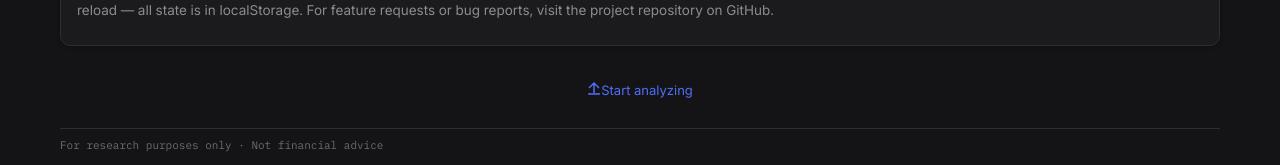
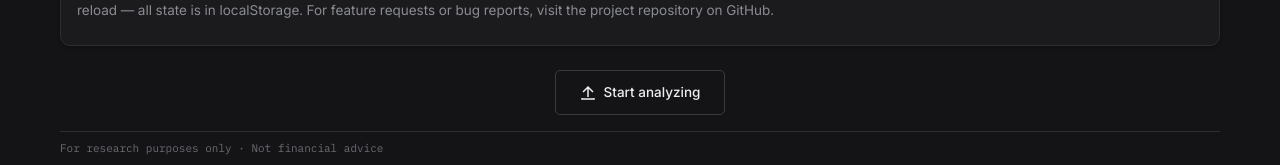
Before and after one commit to manonamission9x/fundalyst-, a Next.js app: page /about in a window 1280 px wide. Shown: the part 959-1124 px from the top of the page. Built offline with nearby package versions, Linux system fonts and the light colour scheme.

Commit message:
Final cleanup: remove unused import, about page CTA inline style
- Removed unused METRIC_LIBRARY import from SpreadsheetInput
- Replaced last inline style on about page CTA button with .about-cta-btn CSS class
- about page now has zero inline styles — all use CSS utility classes

```diff
--- a/src/app/about/page.tsx
+++ b/src/app/about/page.tsx
@@ -125,9 +125,9 @@ export default function AboutPage() {
 
       {/* CTA */}
       <div className="mt-6 text-center">
-        <Link href="/import" className="btn-primary" style={{ padding: '11px 24px', display: 'inline-flex', textDecoration: 'none', fontSize: 13 }}>
-          <svg width="14" height="14" viewBox="0 0 14 14" fill="none" stroke="currentColor" strokeWidth="1.5">
-            <path d="M7 2v10M2 7l5-5 5 5" /><path d="M2 12v1h10v-1" />
+        <Link href="/import" className="about-cta-btn">
+          <svg width="16" height="16" viewBox="0 0 16 16" fill="none" stroke="currentColor" strokeWidth="1.5">
+            <path d="M8 2v10M3 7l5-5 5 5" /><path d="M2 13v1h12v-1" />
           </svg>
           Start analyzing
         </Link>
--- a/src/app/globals.css
+++ b/src/app/globals.css
@@ -302,6 +302,9 @@ textarea.num-input { resize: vertical; min-height: 72px; line-height: 1.6; }
 .about-card-text { font-size: var(--text-sm); color: var(--text-tertiary); line-height: 1.6; }
 .about-methodology-list { margin: 0; padding-left: var(--space-4); }
 .about-methodology-list li { margin-bottom: var(--space-2); }
+.about-cta-btn { display: inline-flex; align-items: center; gap: 8px; padding: 11px 24px; font-size: var(--text-sm); font-weight: 500; color: var(--text); border: 1px solid var(--border-strong); border-radius: var(--radius-md); text-decoration: none; transition: all var(--transition); }
+.about-cta-btn:hover { border-color: var(--primary); color: var(--primary-hover); }
+.about-cta-btn svg { width: 16px; height: 16px; }
 
 .result-panel { margin-top: var(--space-4); }
 
--- a/src/components/input/SpreadsheetInput.tsx
+++ b/src/components/input/SpreadsheetInput.tsx
@@ -1,7 +1,7 @@
 'use client';
 
 import { useState, useCallback, useRef, useEffect, useMemo } from 'react';
-import { METRIC_LIBRARY, METRIC_LABELS } from './metric-library';
+import { METRIC_LABELS } from './metric-library';
 
 /**
  * SpreadsheetInput — A keyboard-first, paste-aware financial data entry grid.
```
